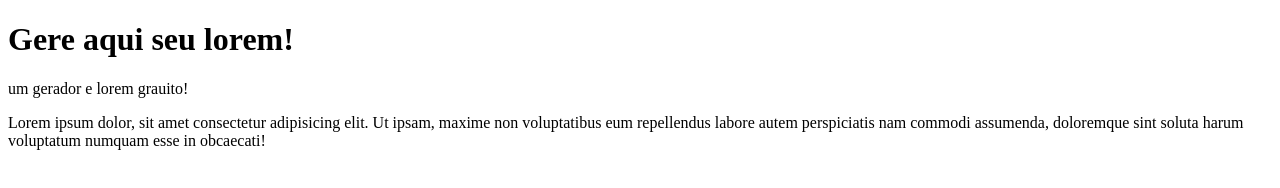
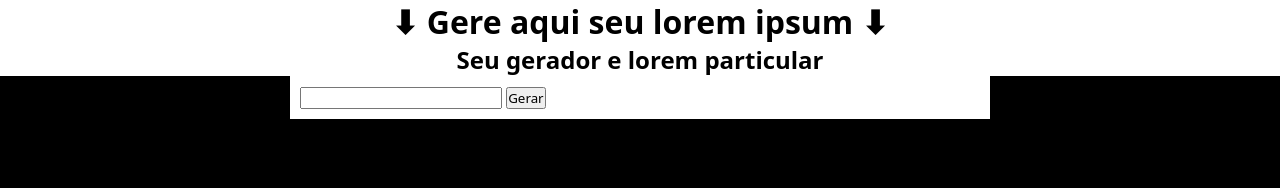
Before and after one commit to EduardoDuduu/lorem_gerador, a plain HTML site: page index.html in a window 1280 px wide. Drawn offline with Linux system fonts and the light colour scheme.

Commit message:
começando o desenvolvimento do site

```diff
--- /dev/null
+++ b/estilos/style.css
@@ -0,0 +1,33 @@
+@charset "UTF-8";
+
+* {
+    font-family: system-ui, -apple-system, BlinkMacSystemFont, 'Segoe UI', Roboto, Oxygen, Ubuntu, Cantarell, 'Open Sans', 'Helvetica Neue', sans-serif;
+    margin: 0;
+    padding: 0;
+    box-sizing: border-box;
+}
+
+body {
+    background-color: black;
+}
+
+header {
+    text-align: center;
+    background-color: white;
+}
+
+main {
+    width: 700px;
+    margin: auto;
+    padding: 10px;
+    background-color: white;
+}
+
+main {
+
+}
+
+footer {
+    text-align: center;
+    background-color: white;
+}
--- a/index.html
+++ b/index.html
@@ -1,14 +1,42 @@
 <!DOCTYPE html>
 <html lang="pt-br">
+
 <head>
+    <script async src="https://pagead2.googlesyndication.com/pagead/js/adsbygoogle.js?client=ca-pub-4642090353649937"
+        crossorigin="anonymous"></script>
     <meta charset="UTF-8">
-    <meta http-equiv="X-UA-Compatible" content="IE=edge">
+    <meta https-equiv="X-UA-Compatible" content="IE=edge">
     <meta name="viewport" content="width=device-width, initial-scale=1.0">
     <title>Gerador de Lorem Ipsum</title>
+    <link rel="stylesheet" href="estilos/style.css">
 </head>
+
 <body>
-    <h1>Gere aqui seu lorem!</h1>
-    <p>um gerador e lorem grauito!</p>
-    <p>Lorem ipsum dolor, sit amet consectetur adipisicing elit. Ut ipsam, maxime non voluptatibus eum repellendus labore autem perspiciatis nam commodi assumenda, doloremque sint soluta harum voluptatum numquam esse in obcaecati!</p>
+    <header>
+        <h1>⬇ Gere aqui seu lorem ipsum ⬇</h1>
+        <h2>Seu gerador e lorem particular</h2>
+    </header>
+    <main>
+        <section>
+            <input type="number" name="lorem-num" id="ilorem-num">
+            <input type="button" value="Gerar" onclick="gerarLorem()">
+        </section>
+        <div id="loremSection">
+
+        </div>
+        <!--<section>
+            <h3>O que é o Lorem Ipsum?</h3>
+            <p>
+                Lorem Ipsum é um texto de preenchimento usado por designers gráficos e editores para preencher espaços em páginas de projeto. É um texto de gíria gráfica que substitui o conteúdo real em um projeto de design para que o projeto possa ser apresentado a um cliente. O Lorem Ipsum é composto por uma mistura de letras latinas e palavras, e é usado principalmente porque as pessoas não ficam distraídas pelo conteúdo legível quando olham para o layout do projeto. O Lorem Ipsum é um texto comum em projetos de design e é amplamente utilizado em todo o mundo.
+            </p>
+        </section>-->
+
+    </main>
+    <footer>
+
+    </footer>
+
+    <script src="scripts/index-script.js"></script>
 </body>
+
 </html>
--- /dev/null
+++ b/scripts/index-script.js
@@ -0,0 +1,40 @@
+let loremInput = document.getElementById('ilorem-num')
+let mostraLorem = document.getElementById('loremSection')
+
+function gerarLorem() {
+    mostraLorem.innerHTML += `<p> O valor digitado foi ${loremInput.value} </p>`
+}
+
+
+
+
+
+
+
+
+
+
+
+
+
+
+
+/*
+import { LoremIpsum } from "lorem-ipsum";
+// const LoremIpsum = require("lorem-ipsum").LoremIpsum;
+
+const lorem = new LoremIpsum({
+  sentencesPerParagraph: {
+    max: 8,
+    min: 4
+  },
+  wordsPerSentence: {
+    max: 16,
+    min: 4
+  }
+});
+
+lorem.generateWords(1);
+lorem.generateSentences(5);
+lorem.generateParagraphs(7);
+*/
```
Also changed, not shown: 1 other file.
